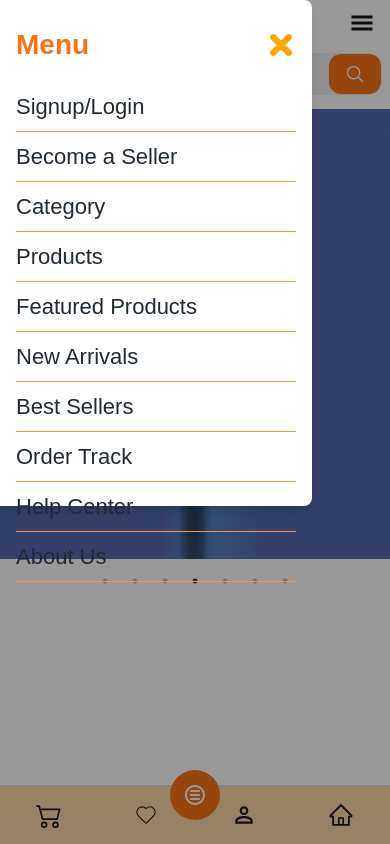
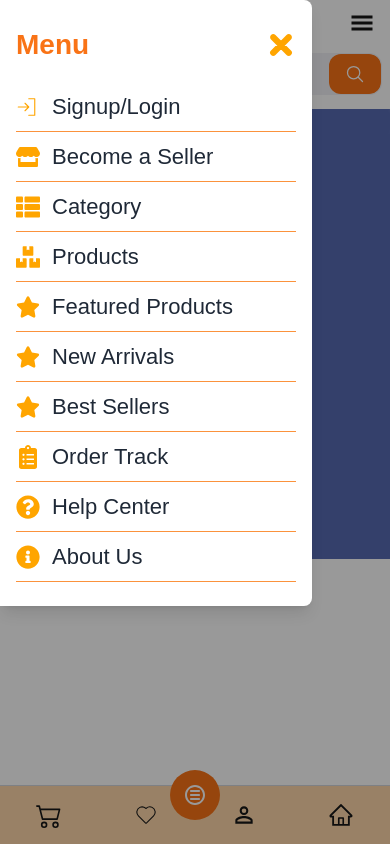
Before and after one commit to shariard58/nextshop, a Next.js app: page / in a window 390 px wide. Both pictures are taken after a click on the icon 362 px from the left and 22 px from the top of the page. Shown: the top 844 px of the page. Built offline with nearby package versions, Linux system fonts and the light colour scheme; no server answers.

Commit message:
Mobile Header completed

```diff
--- a/components/MobileHeader.jsx
+++ b/components/MobileHeader.jsx
@@ -1,14 +1,24 @@
 "use client";
 import Image from "next/image";
+import Link from "next/link";
 import { useState } from "react";
+import {
+  FaBoxes,
+  FaClipboardList,
+  FaInfoCircle,
+  FaQuestionCircle,
+  FaStar,
+  FaStore,
+  FaThList,
+} from "react-icons/fa";
 import { GiHamburgerMenu } from "react-icons/gi";
 import { IoSearchOutline } from "react-icons/io5";
+import { PiSignInLight } from "react-icons/pi";
 import { RxCross2 } from "react-icons/rx";
+
 export default function MobileHeader() {
   const [isSidebarOpen, setIsSidebarOpen] = useState(false);
-  const toggleSidebar = () => {
-    setIsSidebarOpen(!isSidebarOpen);
-  };
+
   return (
     <div className="block md:hidden  flex flex-col w-full">
       <div>
@@ -46,7 +56,7 @@ export default function MobileHeader() {
               className="fixed top-0 left-0 h-screen w-full bg-black bg-opacity-40 z-40"
             ></div>
 
-            <div className="fixed top-0 left-0 w-4/5 h-3/5 bg-white z-50 px-4 py-6 shadow-lg rounded-tr-lg rounded-br-lg">
+            <div className="fixed top-0 left-0 w-4/5  bg-white z-50 px-4 py-6 shadow-lg rounded-tr-lg rounded-br-lg">
               <div className="flex justify-between items-center mb-4">
                 <h2 className="text-[28px] font-bold text-orange-500">Menu</h2>
                 <RxCross2
@@ -59,37 +69,54 @@ export default function MobileHeader() {
               </div>
 
               <ul>
-                <li className="text-[22px] text-gray-800 hover:text-orange-500 cursor-pointer transition-all duration-300 border-b border-orange-400 py-[8px]">
-                  Signup/Login
-                </li>
-                <li className="text-[22px] text-gray-800 hover:text-orange-500 cursor-pointer transition-all duration-300 border-b border-orange-400 py-[8px]">
+                <Link href="/signup-login">
+                  <li className="text-[22px] text-gray-800 hover:text-orange-500 cursor-pointer transition-all duration-300 border-b border-orange-400 py-[8px] flex gap-[12px] items-center">
+                    <PiSignInLight color="orange" size={24} />
+                    Signup/Login
+                  </li>
+                </Link>
+                <li className="text-[22px] text-gray-800 hover:text-orange-500 cursor-pointer transition-all duration-300 border-b border-orange-400 py-[8px] flex gap-[12px] items-center">
+                  <FaStore color="orange" size={24} />
                   Become a Seller
                 </li>
-                <li className="text-[22px] text-gray-800 hover:text-orange-500 cursor-pointer transition-all duration-300 border-b border-orange-400 py-[8px]">
+
+                <li className="text-[22px] text-gray-800 hover:text-orange-500 cursor-pointer transition-all duration-300 border-b border-orange-400 py-[8px] flex gap-[12px] items-center">
+                  <FaThList color="orange" size={24} />
                   Category
                 </li>
-                <li className="text-[22px] text-gray-800 hover:text-orange-500 cursor-pointer transition-all duration-300 border-b border-orange-400 py-[8px]">
+
+                <li className="text-[22px] text-gray-800 hover:text-orange-500 cursor-pointer transition-all duration-300 border-b border-orange-400 py-[8px] flex gap-[12px] items-center">
+                  <FaBoxes color="orange" size={24} />
                   Products
                 </li>
 
-                <li className="text-[22px] text-gray-800 hover:text-orange-500 cursor-pointer transition-all duration-300 border-b border-orange-400 py-[8px]">
+                <li className="text-[22px] text-gray-800 hover:text-orange-500 cursor-pointer transition-all duration-300 border-b border-orange-400 py-[8px] flex gap-[12px] items-center">
+                  <FaStar color="orange" size={24} />
                   Featured Products
                 </li>
 
-                <li className="text-[22px] text-gray-800 hover:text-orange-500 cursor-pointer transition-all duration-300 border-b border-orange-400 py-[8px]">
+                <li className="text-[22px] text-gray-800 hover:text-orange-500 cursor-pointer transition-all duration-300 border-b border-orange-400 py-[8px] flex gap-[12px] items-center">
+                  <FaStar color="orange" size={24} />
                   New Arrivals
                 </li>
 
-                <li className="text-[22px] text-gray-800 hover:text-orange-500 cursor-pointer transition-all duration-300 border-b border-orange-400 py-[8px]">
+                <li className="text-[22px] text-gray-800 hover:text-orange-500 cursor-pointer transition-all duration-300 border-b border-orange-400 py-[8px] flex gap-[12px] items-center">
+                  <FaStar color="orange" size={24} />
                   Best Sellers
                 </li>
-                <li className="text-[22px] text-gray-800 hover:text-orange-500 cursor-pointer transition-all duration-300 border-b border-orange-400 py-[8px]">
+
+                <li className="text-[22px] text-gray-800 hover:text-orange-500 cursor-pointer transition-all duration-300 border-b border-orange-400 py-[8px] flex gap-[12px] items-center">
+                  <FaClipboardList color="orange" size={24} />
                   Order Track
                 </li>
-                <li className="text-[22px] text-gray-800 hover:text-orange-500 cursor-pointer transition-all duration-300 border-b border-orange-400 py-[8px]">
+
+                <li className="text-[22px] text-gray-800 hover:text-orange-500 cursor-pointer transition-all duration-300 border-b border-orange-400 py-[8px] flex gap-[12px] items-center">
+                  <FaQuestionCircle color="orange" size={24} />
                   Help Center
                 </li>
-                <li className="text-[22px] text-gray-800 hover:text-orange-500 cursor-pointer transition-all duration-300 border-b border-orange-400 py-[8px]">
+
+                <li className="text-[22px] text-gray-800 hover:text-orange-500 cursor-pointer transition-all duration-300 border-b border-orange-400 py-[8px] flex gap-[12px] items-center">
+                  <FaInfoCircle color="orange" size={24} />
                   About Us
                 </li>
               </ul>
```
